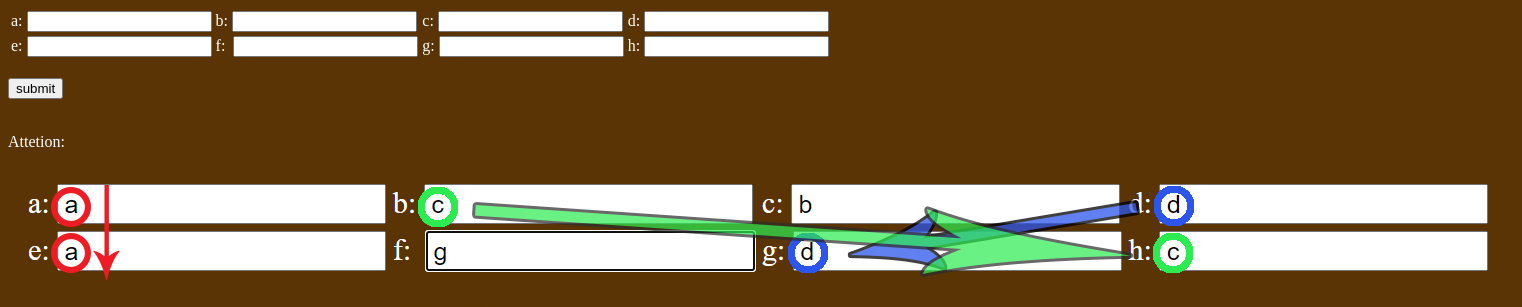
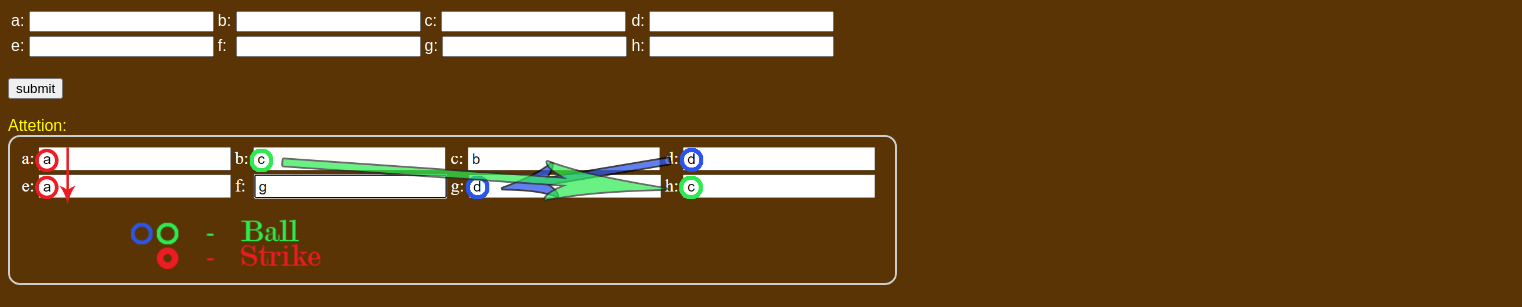
Before and after one commit to boburakhmadkulov/baseball, a plain HTML site: page index.html in a window 1280 px wide. Shown: the top 307 px of the page, 1522 px wide, since content can reach past the window. Drawn offline with Linux system fonts and the light colour scheme.

Commit message:
Update main.css

```diff
--- a/main.css
+++ b/main.css
@@ -1,5 +1,6 @@
 * {
   color: #fff;
+  font-family: sans-serif;
 }
 
 input {
@@ -10,4 +11,14 @@ h1 {
   text-align: center;
   font-size: 55px;
 }
-/*# sourceMappingURL=main.css.map */
+
+img {
+  width: 70%;
+  border: 2px solid #ccc;
+  border-radius: 12px;
+}
+
+p {
+  color: yellow;
+  margin: 0;
+}
```
